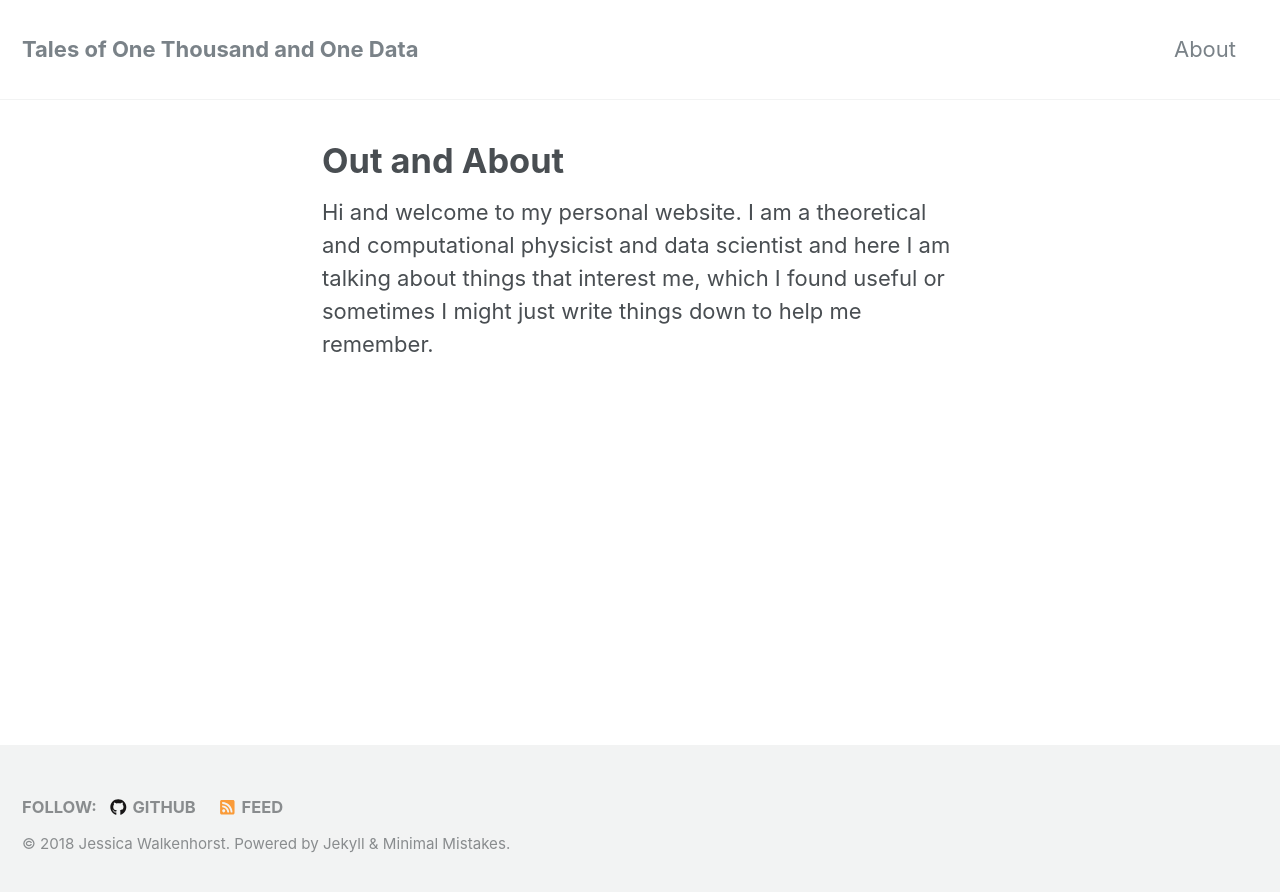
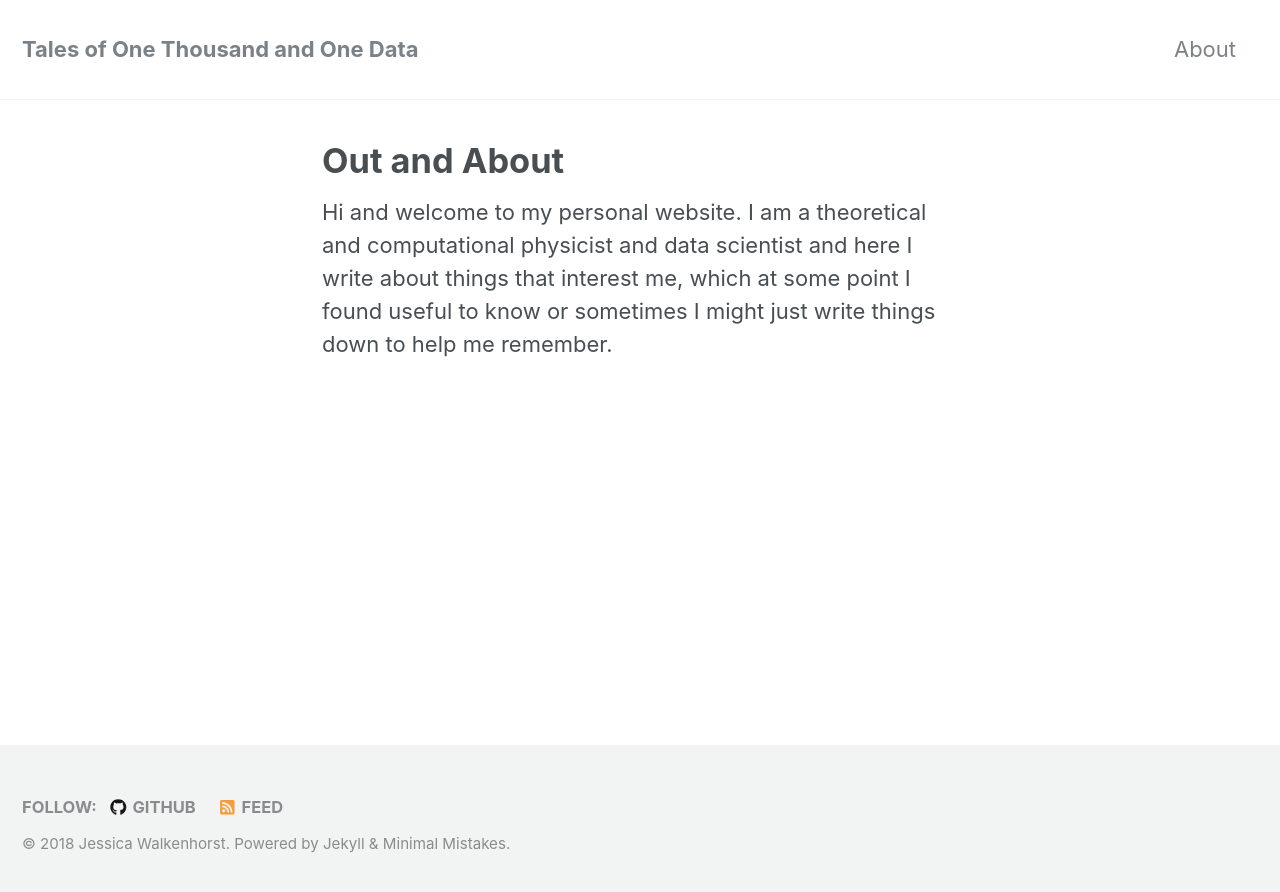
Before and after one commit to walkenho/walkenho.github.io, a Jekyll site: the page built from _pages/about.md, in a window 1280 px wide. Shown: the top 892 px of the page. Built offline with Jekyll 4.4.1, drawn with Linux system fonts in a browser that asks for light colours; nearby versions of some CDN libraries.

Commit message:
Small update to about page.

```diff
--- a/_pages/about.md
+++ b/_pages/about.md
@@ -5,4 +5,5 @@ title: Out and About
 authorprofile: true
 ---
 
-Hi and welcome to my personal website. I am a theoretical and computational physicist and data scientist and here I am talking about things that interest me, which I found useful or sometimes I might just write things down to help me remember.
+Hi and welcome to my personal website. I am a theoretical and computational physicist and data scientist and here I
+write about things that interest me, which at some point I found useful to know or sometimes I might just write things down to help me remember.
```
